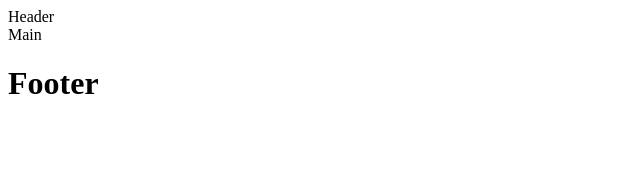
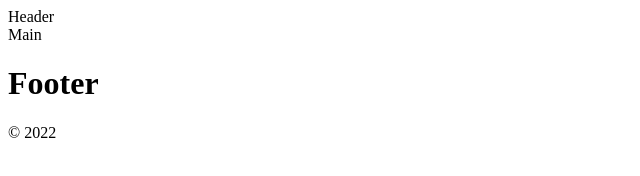
Before and after one commit to andreialisenok/cars, a plain HTML site: page index.html in a window 1280 px wide. Shown: the full height of the page, 0-640 px from the left. Drawn offline with Linux system fonts and the light colour scheme.

Commit message:
fix footer

```diff
--- a/index.html
+++ b/index.html
@@ -11,6 +11,7 @@
     <main class="main">Main</main>
     <footer class="footer">
         <h1>Footer</h1>
+        <div class="copyright">© 2022</div>
     </footer>
 </body>
 </html>
```
